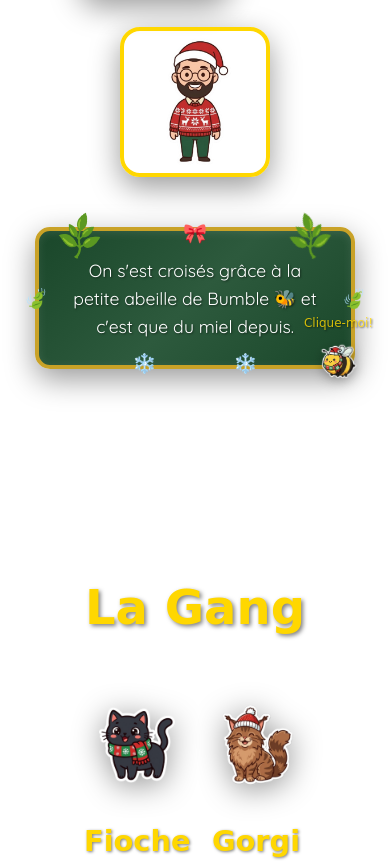
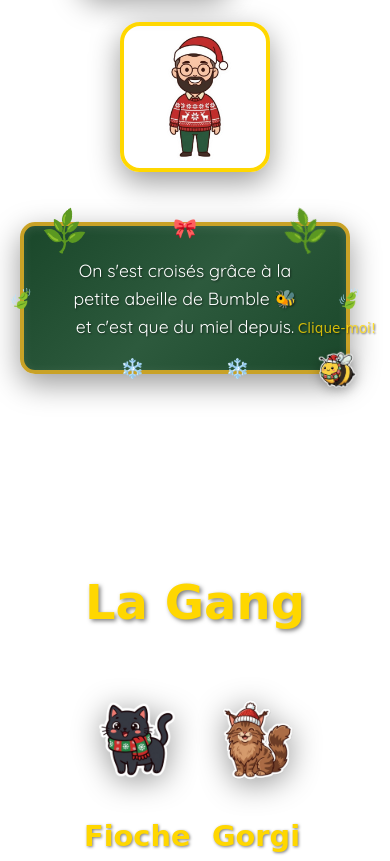
Before and after one commit to PatrickLarocque/christmas-card-2025, a plain HTML site: page index.html in a window 390 px wide. Shown: the part 2045-2906 px from the top of the page. Drawn offline with Linux system fonts and the light colour scheme; a web font is replaced by a local one.

Commit message:
fix interscection observer

```diff
--- a/index.html
+++ b/index.html
@@ -2285,26 +2285,18 @@
                     font-size: 1.1em;
                 }
 
-                /* Story banners - more padding from edges */
-                .story-banner {
-                    margin-left: 15px;
-                    margin-right: 15px;
-                    padding: 25px 30px;
+                /* Bee banner - slight margin to keep bee on screen */
+                #nous .story-banner {
+                    margin-right: 20px;
                 }
 
                 .bee-container {
-                    bottom: -25px;
-                    right: -10px;
+                    right: -15px;
                 }
 
                 .bee {
-                    width: 45px;
-                    height: 45px;
-                }
-
-                .bee-hint {
-                    font-size: 0.75em;
-                    top: -22px;
+                    width: 48px;
+                    height: 48px;
                 }
 
                 .avatar {
@@ -3129,6 +3121,8 @@
                 entries.forEach((entry) => {
                     if (entry.isIntersecting) {
                         entry.target.classList.add("visible");
+                    } else {
+                        entry.target.classList.remove("visible");
                     }
                 });
             }, observerOptions);
```
